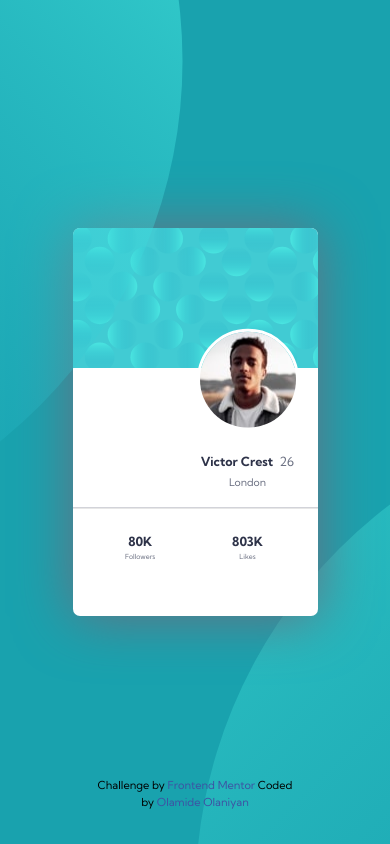
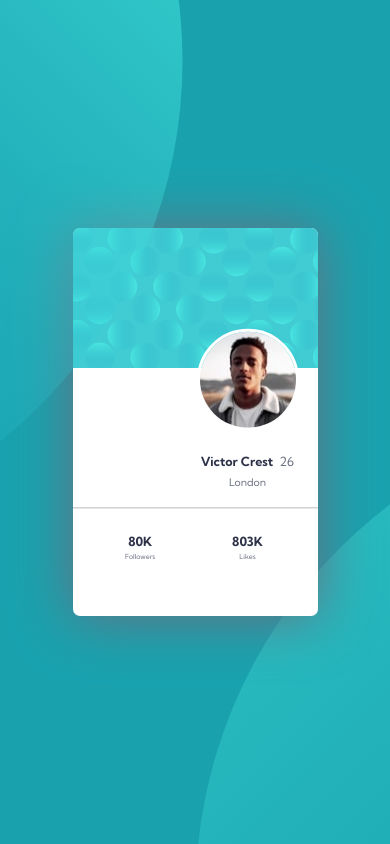
Before and after one commit to Cyber-Mat/wk2task1, a plain HTML site: page index.html in a window 390 px wide. Shown: the top 844 px of the page. Drawn offline with Linux system fonts and the light colour scheme.

Commit message:
Update style.css

```diff
--- a/style.css
+++ b/style.css
@@ -137,7 +137,7 @@ body {
   transform: translate(-50%, -50%);
 
   @media only screen and (max-width: 400px) {
-    bottom: 2rem;
+    display:none;
   }
 }
 .attribution a {
```
